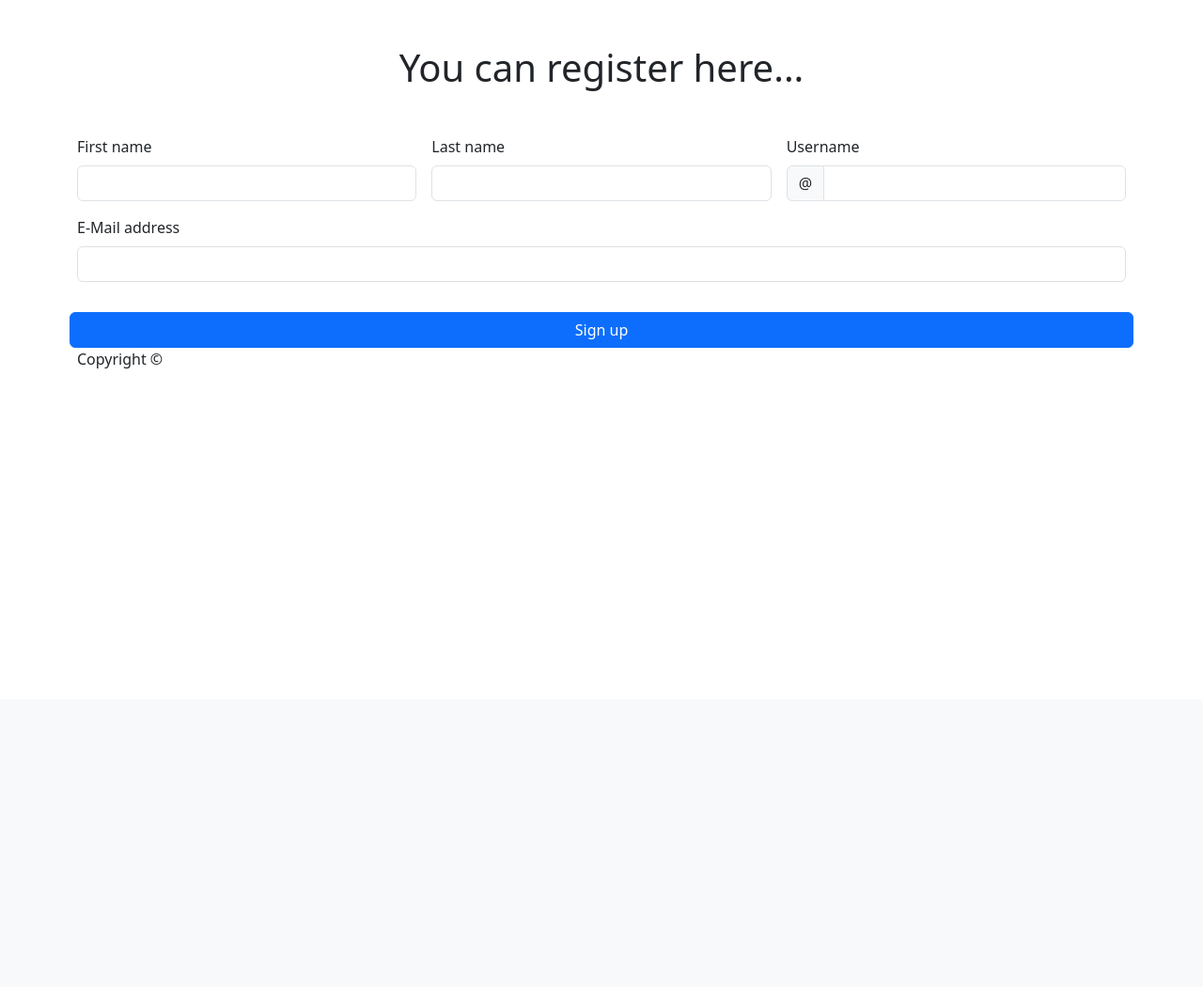
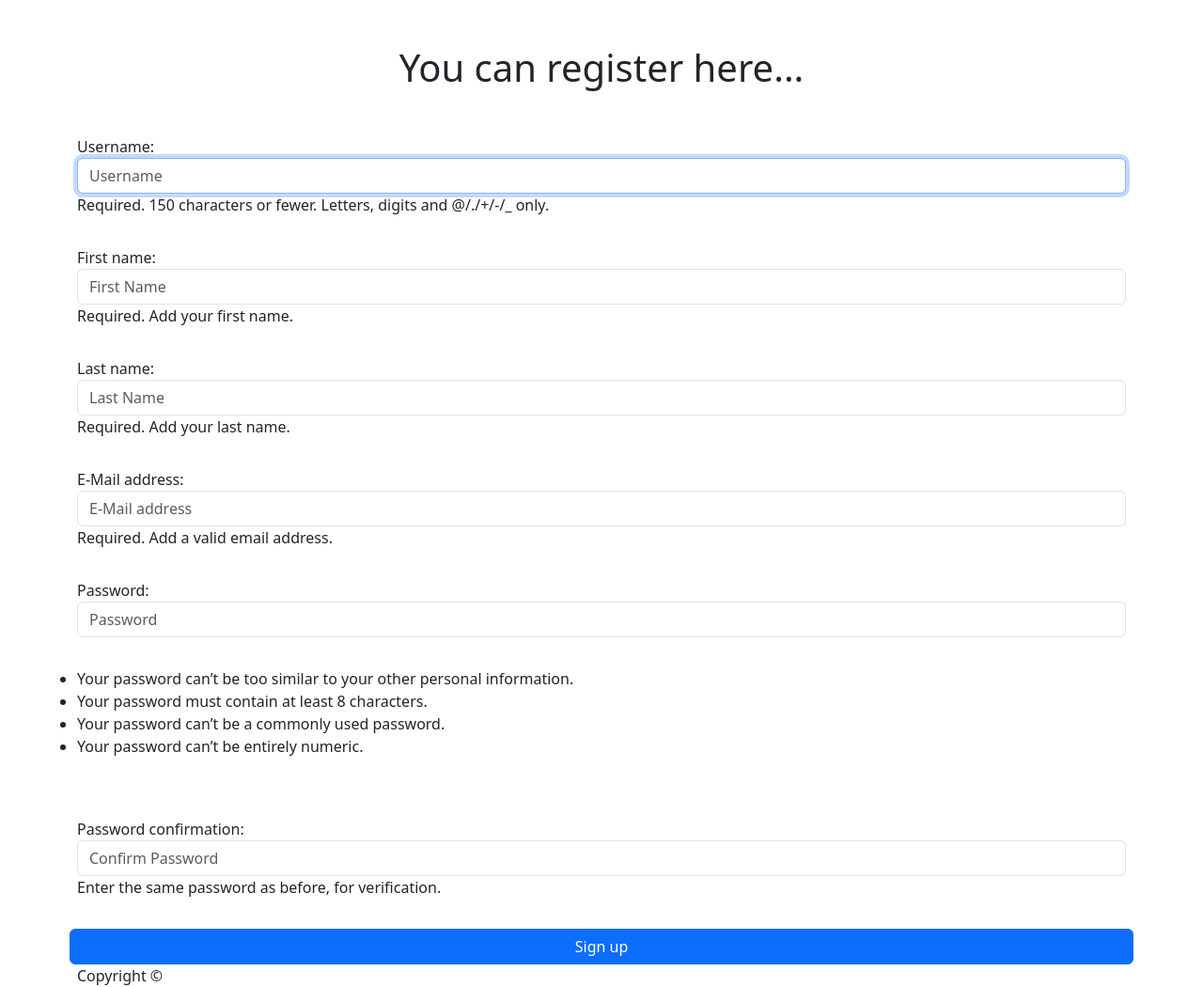
Before and after one commit to dabzse/mini_crm, a Django app: page /register_user/ in a window 1280 px wide. Shown: the part 56-1106 px from the top of the page at 94% size. Before the commit the page ends 448 px from the top, so only its background shows below. Run offline with Django 4.2, Linux system fonts and the light colour scheme; some libraries are stand-ins or nearby versions.

Commit message:
and the registration is done, but with different form

```diff
--- /dev/null
+++ b/crm/forms.py
@@ -0,0 +1,57 @@
+from typing import Any
+from django.contrib.auth.forms import UserCreationForm
+from django.contrib.auth.models import User
+from django import forms
+
+
+class RegisterForm(UserCreationForm):
+
+    email = forms.EmailField(
+        label="E-Mail address", widget=forms.TextInput(
+            attrs={'class': 'form-control', 'placeholder': 'E-Mail address'}), \
+            max_length=254, help_text="Required. Add a valid email address."
+    )
+
+    first_name = forms.CharField(
+        label="First name", widget=forms.TextInput(
+            attrs={'class': 'form-control', 'placeholder': 'First Name'}), \
+            max_length=50, help_text="Required. Add your first name."
+    )
+
+    last_name = forms.CharField(
+        label="Last name", widget=forms.TextInput(
+            attrs={'class': 'form-control', 'placeholder': 'Last Name'}), \
+            max_length=50, help_text="Required. Add your last name."
+    )
+
+
+    class Meta:
+        model = User
+        fields = (
+            "username",
+            "first_name",
+            "last_name",
+            "email",
+            "password1",
+            "password2",
+        )
+
+
+    def __init__(self, *args: Any, **kwargs: Any) -> None:
+        super(RegisterForm, self).__init__(*args, **kwargs)
+
+        self.fields["username"].widget.attrs.update(
+            {'class': 'form-control', 'placeholder': 'Username', \
+                'help_text': '<span class="form-text text-muted">Required. Add a unique username.</span>'
+            }
+        )
+
+        self.fields["password1"].widget.attrs.update(
+            {'class': 'form-control', 'placeholder': 'Password'}
+        )
+
+        self.fields["password2"].widget.attrs.update(
+            {'class': 'form-control', 'placeholder': 'Confirm Password', \
+                'help_text': '<span class="form-text text-muted">Enter the same password as above, for verification.</span>'
+            }
+        )
--- a/crm/templates/register.html
+++ b/crm/templates/register.html
@@ -3,8 +3,20 @@
 {% block content %}
 
     <h1 class="text-center my-5">You can register here...</h1>
-    <form method="post" action="{% url 'home' %}"  class="row g-3 needs-validation">
+    <form method="post" action="" class="row g-3 needs-validation">
         {% csrf_token %}
+        {% if form.errors %}
+            <div class="alert alert-danger alert-dismissible fade show" role="alert">
+                <ul>
+                    {% for error in form.errors %}
+                        <li>{{ error }}</li>
+                    {% endfor %}
+                </ul>
+                <button type="button" class="btn-close" data-bs-dismiss="alert" aria-label="Close"></button>
+            </div>
+        {% endif %}
+        {{ form.as_p }}
+        {% comment %}
         <div class="col-md-4">
             <label for="first_name" class="form-label">First name</label>
             <input type="text" class="form-control" name="first_name" required>
@@ -24,6 +36,8 @@
             <label for="email" class="form-label">E-Mail address</label>
             <input type="email" class="form-control" name="email" required>
         </div>
+        {% endcomment %}
+
             <button class="btn btn-primary" type="submit">Sign up</button>
     </form>
 
--- a/crm/views.py
+++ b/crm/views.py
@@ -1,15 +1,15 @@
 from django.shortcuts import render, redirect
 from django.contrib.auth import authenticate, login, logout
 from django.contrib import messages
-from django.contrib.auth.models import User
+# from django.contrib.auth.models import User
+from .forms import RegisterForm
 
 
 # Create your views here.
 def home(request):
     if request.method == "POST":
-        username = request.POST["username"]
-        password = request.POST["password"]
-        # Authenticate user
+        username = request.POST.get('username')
+        password = request.POST.get('password')        # Authenticate user
         user = authenticate(request, username=username, password=password)
         if user is not None:
             # Login user
@@ -18,8 +18,7 @@ def home(request):
             return redirect("home")
         else:
             messages.warning(request, ("Error logging in - Please try again..."))
-            return render(request, "home.html", {})
-            # return redirect("home.html")
+            return redirect("home")
     else:
         return render(request, "home.html", {})
 
@@ -27,11 +26,31 @@ def home(request):
 def logout_user(request):
     logout(request)
     messages.info(request, ("You have been logged out!"))
-    return render(request, "home.html", {})
+    return redirect("home")
 
 
 def register_user(request):
     if request.method == "POST":
+        form = RegisterForm(request.POST)
+        if form.is_valid():
+            form.save()
+            # Get form values
+            username = form.cleaned_data["username"]
+            password = form.cleaned_data["password1"]
+            # Authenticate user
+            user = authenticate(username=username, password=password)
+            # Login user
+            login(request, user)
+            messages.success(request, ("You have been registered!"))
+            return redirect("home")
+    else:
+        form = RegisterForm()
+        return render(request, "register.html", {"form": form})
+
+    return render(request, "register.html", {"form": form})
+
+
+'''
         # Get form values
         first_name = request.POST["first_name"]
         last_name = request.POST["last_name"]
@@ -69,3 +88,5 @@ def register_user(request):
             return render(request, "register.html", {})
     else:
         return render(request, "register.html", {})
+
+'''
```
